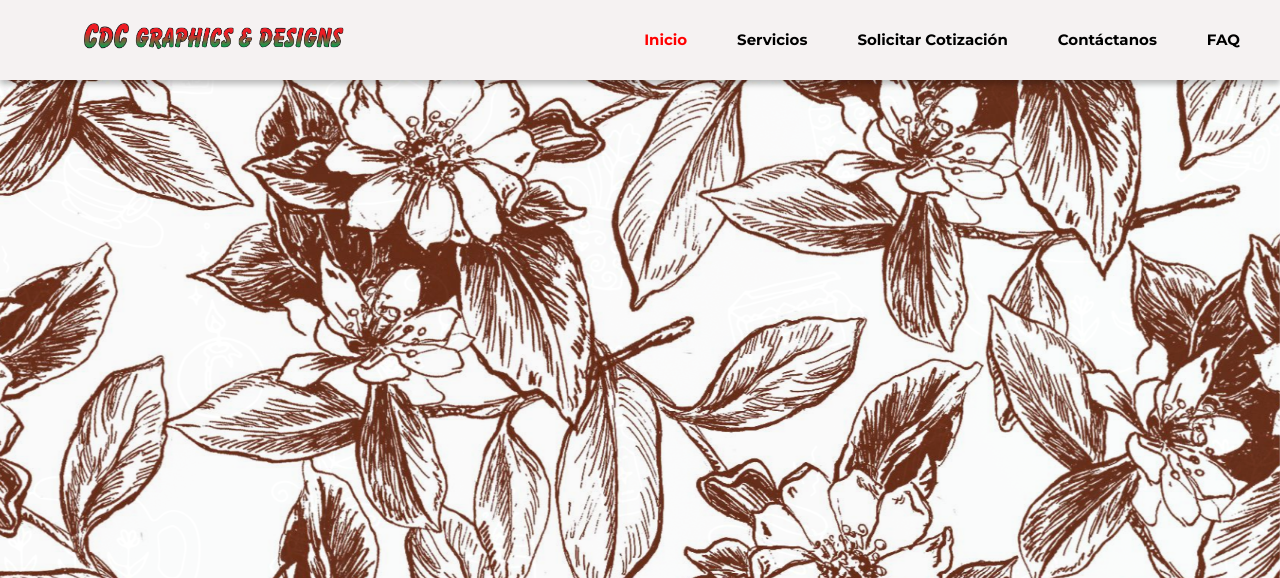
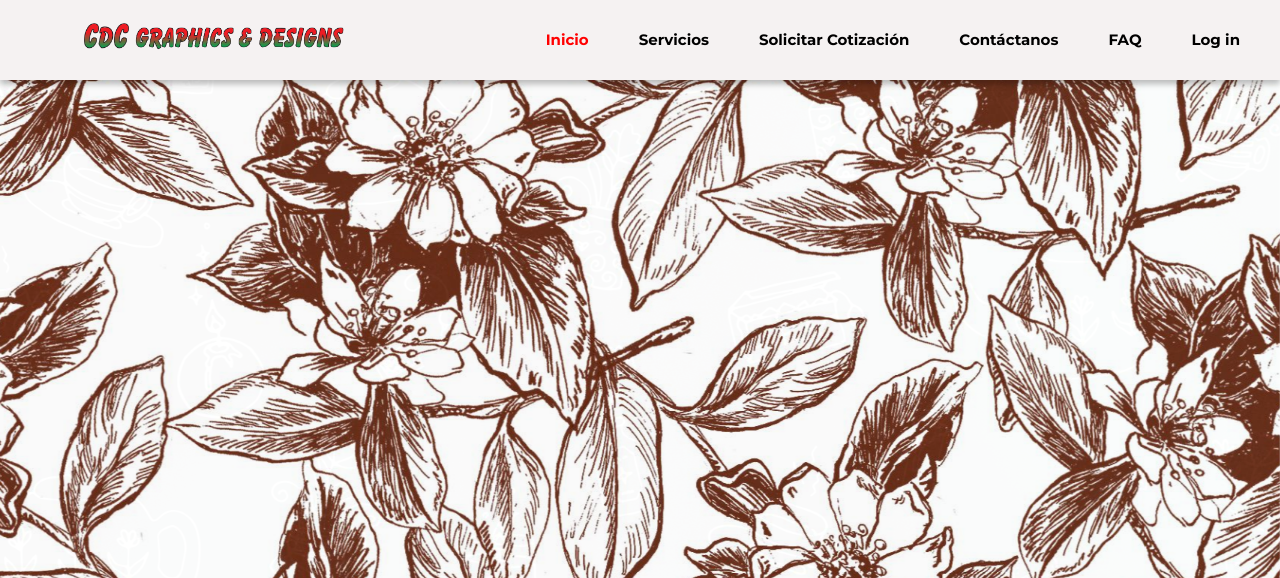
Before and after one commit to kirito2060/Yo, a plain HTML site: page template/practica.html in a window 1280 px wide. Shown: the top 578 px of the page. Drawn offline with Linux system fonts and the light colour scheme.

Commit message:
Update practica.html

```diff
--- a/template/practica.html
+++ b/template/practica.html
@@ -3,7 +3,7 @@
 <head>
   <meta charset="UTF-8">
   <meta name="viewport" content="width=device-width, initial-scale=1.0">
-  <title>Navbar</title>
+  <title>Diseño Web</title>
 
   <link rel="preconnect" href="https://fonts.googleapis.com">
   <link rel="preconnect" href="https://fonts.gstatic.com" crossorigin>
@@ -22,6 +22,8 @@
             <a href="#">Solicitar Cotización</a>
             <a href="contacto.html">Contáctanos</a>
             <a href="faq.html">FAQ</a>
+            <a href="login.html">Log in</a>
+
         </div>
   </nav>
 <div class="slider-container">
```
